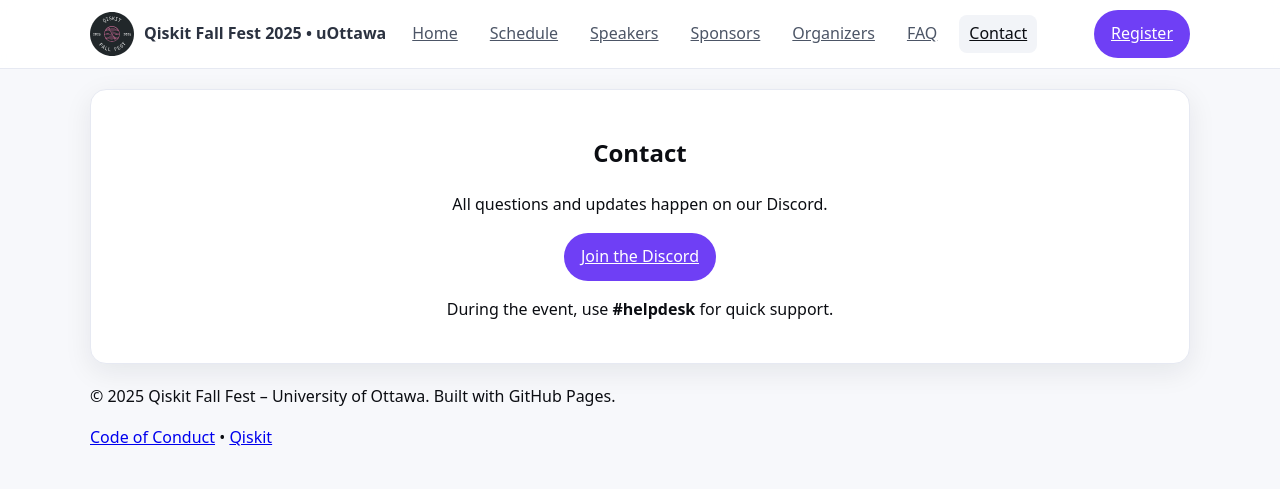
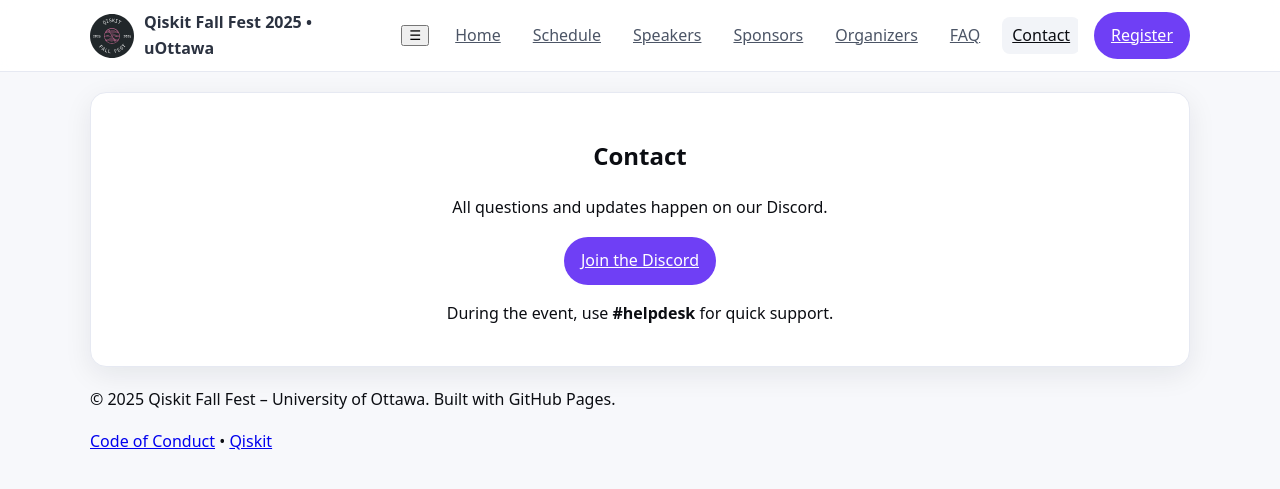
Before and after one commit to utkarshh-singh/fall-fest-2025-website, a Jekyll site: the page built from contact.md, in a window 1280 px wide. Shown: the top 489 px of the page. Built offline with Jekyll 4.4.1, drawn with Linux system fonts in a browser that asks for light colours.

Commit message:
Update nav.html

```diff
--- a/_includes/nav.html
+++ b/_includes/nav.html
@@ -1,8 +1,19 @@
-<nav>
+<!-- <nav>
   {% for item in site.data.nav %}
     <a href="{{ item.url | relative_url }}"
        class="{% if page.url == item.url %}active{% endif %}">
       {{ item.title }}
     </a>
   {% endfor %}
+</nav> -->
+
+<button class="nav-toggle" id="nav-toggle" aria-expanded="false" aria-controls="site-menu" aria-label="Toggle menu">☰</button>
+
+<nav id="site-menu" class="site-menu" role="navigation">
+  {% for item in site.data.nav %}
+    <a href="{{ item.url | relative_url }}"
+       class="nav-link {% if page.url == item.url %}active{% endif %}">
+      {{ item.title }}
+    </a>
+  {% endfor %}
 </nav>
```
